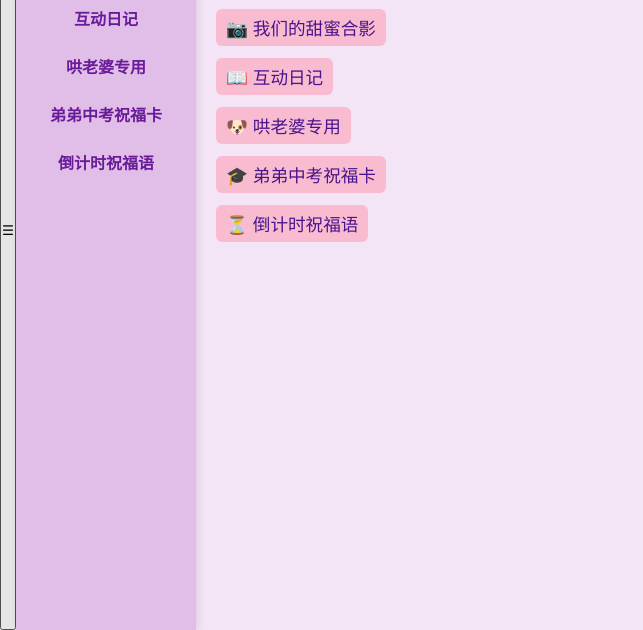
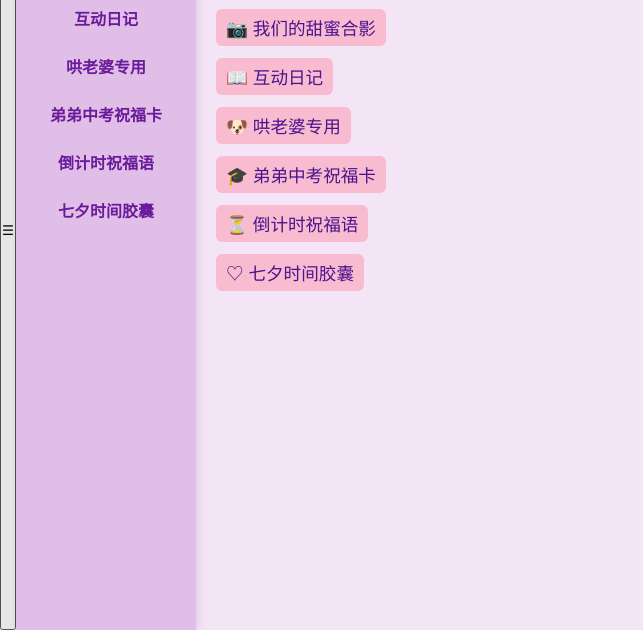
Before and after one commit to CynthiaZjscj/CC, a plain HTML site: page index.html in a window 1280 px wide. Shown: the part 170-800 px from the top of the page, without its empty margins (0-643 px from the left). Drawn offline with Linux system fonts and the light colour scheme.

Commit message:
Update index.html

```diff
--- a/index.html
+++ b/index.html
@@ -72,6 +72,7 @@
       <a href="cheer_up.html">哄老婆专用</a>
       <a href="brother_card.html">弟弟中考祝福卡</a>
       <a href="countdown.html">倒计时祝福语</a>
+      <a href="time_capsule.html">七夕时间胶囊</a>
     </nav>
   </aside>
 
@@ -85,6 +86,7 @@
       <li><a href="cheer_up.html">🐶 哄老婆专用</a></li>
       <li><a href="brother_card.html">🎓 弟弟中考祝福卡</a></li>
       <li><a href="countdown.html">⏳ 倒计时祝福语</a></li>
+      <li><a href="time_capsule.html">♡ 七夕时间胶囊</a></li>
     </ul>
   </main>
 </body>
```
